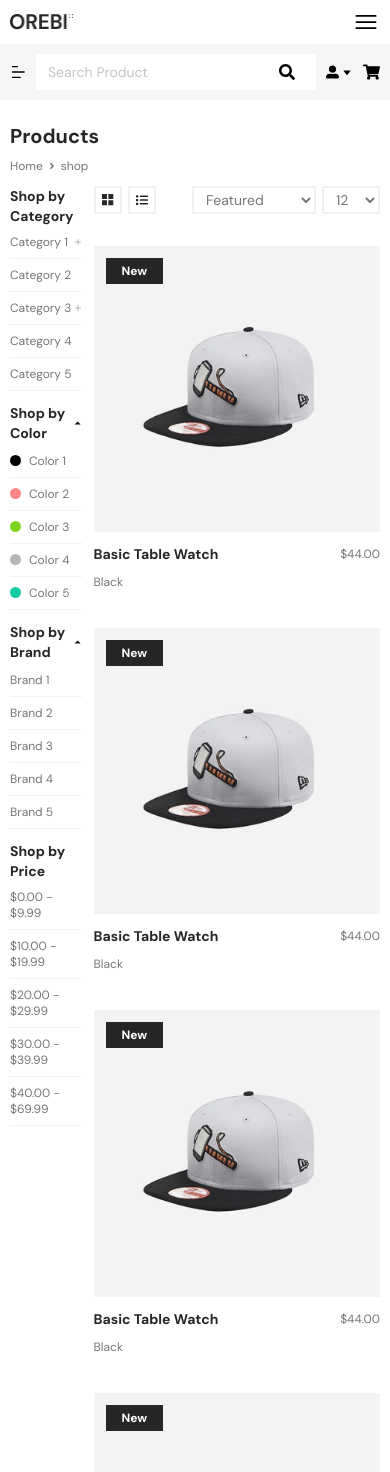
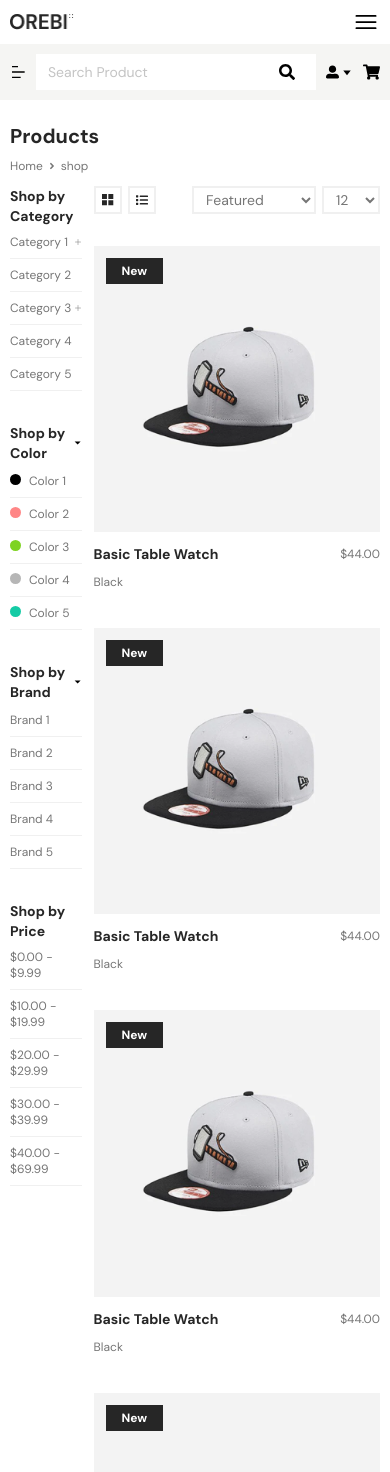
Before and after one commit to AK-Polash/oreby, a React (Create React App) app: page /shop in a window 390 px wide. Shown: the top 1472 px of the page. Built offline with nearby package versions, Linux system fonts and the light colour scheme.

Commit message:
Left side Menu item of Shop page completed without Responsive
1.Occur a huge change on the Shop Page Left Sidebar.

2. Removed the SidebarDropDownToggler, SideBarMenuItemListItem

```diff
--- a/src/Data/Data.js
+++ b/src/Data/Data.js
@@ -1,49 +1,49 @@
 let category = [
   {
-    cat: "Category 1",
-    subCategory: [{ cat: "Sub Category 1" }, { cat: "Sub Category 2" }],
+    name: "Category 1",
+    subCategory: [{ name: "Sub Category 1" }, { name: "Sub Category 2" }],
   },
   {
-    cat: "Category 2",
+    name: "Category 2",
   },
   {
-    cat: "Category 3",
+    name: "Category 3",
     subCategory: [
-      { cat: "Sub Category 1" },
-      { cat: "Sub Category 2" },
-      { cat: "Sub Category 3" },
+      { name: "Sub Category 1" },
+      { name: "Sub Category 2" },
+      { name: "Sub Category 3" },
     ],
   },
   {
-    cat: "Category 4",
+    name: "Category 4",
   },
   {
-    cat: "Category 5",
+    name: "Category 5",
   },
 ];
 
 let color = [
-  { title: "Color 1", color: "#000000" },
-  { title: "Color 2", color: "#FF8686" },
-  { title: "Color 3", color: "#7ED321" },
-  { title: "Color 4", color: "#B6B6B6" },
-  { title: "Color 5", color: "#15CBA5" },
+  { name: "Color 1", colorCode: "#000000" },
+  { name: "Color 2", colorCode: "#FF8686" },
+  { name: "Color 3", colorCode: "#7ED321" },
+  { name: "Color 4", colorCode: "#B6B6B6" },
+  { name: "Color 5", colorCode: "#15CBA5" },
 ];
 
 let brand = [
-  { title: "Brand 1" },
-  { title: "Brand 2" },
-  { title: "Brand 3" },
-  { title: "Brand 4" },
-  { title: "Brand 5" },
+  { name: "Brand 1" },
+  { name: "Brand 2" },
+  { name: "Brand 3" },
+  { name: "Brand 4" },
+  { name: "Brand 5" },
 ];
 
 let price = [
-  { priceRange: "$0.00 - $9.99" },
-  { priceRange: "$10.00 - $19.99" },
-  { priceRange: "$20.00 - $29.99" },
-  { priceRange: "$30.00 - $39.99" },
-  { priceRange: "$40.00 - $69.99" },
+  { name: "$0.00 - $9.99" },
+  { name: "$10.00 - $19.99" },
+  { name: "$20.00 - $29.99" },
+  { name: "$30.00 - $39.99" },
+  { name: "$40.00 - $69.99" },
 ];
 
 export { category, color, brand, price };
--- a/src/components/layout/SideBarDropDownToggler.js
+++ /dev/null
@@ -1,25 +0,0 @@
-import React from "react";
-
-const SideBarDropDownToggler = (props) => {
-  return (
-    <>
-      {props.withIcon ? (
-        <div className={props.mainClassName} onClick={props.onClick}>
-          <props.as className={props.headingClassName}>
-            {props.heading}
-          </props.as>
-
-          {props.toggler ? (
-            <props.iconOne className={props.iconOneClassName} />
-          ) : (
-            <props.iconTwo className={props.iconTwoClassName} />
-          )}
-        </div>
-      ) : (
-        <props.as>{props.heading}</props.as>
-      )}
-    </>
-  );
-};
-
-export default SideBarDropDownToggler;
--- a/src/components/layout/SideBarMenu.js
+++ b/src/components/layout/SideBarMenu.js
@@ -7,32 +7,27 @@ const SideBarMenu = ({ className }) => {
     <div className={className}>
       <SideBarMenuItem
         dropDown={false}
-        heading="Shop by Category"
+        headingTitle="Shop by Category"
         headingClassName="w-full font-dm font-bold text-sm lg:text-base 2xl:text-xl text-primary"
-        isSingle={true}
         data={category}
-        nested={true}
       />
       <SideBarMenuItem
         dropDown={true}
-        heading="Shop by Color"
+        headingTitle="Shop by Color"
         headingClassName="w-full font-dm font-bold text-sm lg:text-base 2xl:text-xl text-primary"
         data={color}
-        isSingle={false}
       />
       <SideBarMenuItem
         dropDown={true}
-        heading="Shop by Brand"
+        headingTitle="Shop by Brand"
         headingClassName="w-full font-dm font-bold text-sm lg:text-base 2xl:text-xl text-primary"
         data={brand}
-        isSingle={true}
       />
       <SideBarMenuItem
         dropDown={false}
-        heading="Shop by Price"
+        headingTitle="Shop by Price"
         headingClassName="w-full font-dm font-bold text-sm lg:text-base 2xl:text-xl text-primary"
         data={price}
-        isSingle={true}
       />
     </div>
   );
--- a/src/components/layout/SideBarMenuItem.js
+++ b/src/components/layout/SideBarMenuItem.js
@@ -1,122 +1,80 @@
 import React, { useState } from "react";
 import SideBarMenuItemList from "./SideBarMenuItemList";
-import SideBarMenuItemListItem from "./SideBarMenuItemListItem";
-import SideBarDropDownToggler from "./SideBarDropDownToggler";
 import { GoTriangleDown, GoTriangleUp } from "react-icons/go";
-import { BsPlusLg } from "react-icons/bs";
-import { CgMathMinus } from "react-icons/cg";
 
 const SideBarMenuItem = ({
   dropDown,
-  heading,
+  headingTitle,
   headingClassName,
   data,
-  isSingle,
-  nested,
 }) => {
   let [show, setShow] = useState(true);
-  let [see, setSee] = useState(false);
 
   return (
-    <>
+    <div className="mb-8">
       {dropDown ? (
-        <div className="mb-3 md:mb-5 lg:mb-7 2xl:mb-12">
-          <SideBarDropDownToggler
-            toggler={show}
+        <div
           onClick={() => setShow(!show)}
-            mainClassName="mb-[2px] flex cursor-pointer items-center justify-between lg:mb-1 2xl:mb-4"
-            heading={heading}
-            headingClassName={headingClassName}
-            as="h3"
-            withIcon={true}
-            iconOne={GoTriangleUp}
-            iconOneClassName="text-[8px] md:text-[10px] lg:text-xs 2xl:text-sm"
-            iconTwo={GoTriangleDown}
-            iconTwoClassName="text-[8px] md:text-[10px] lg:text-xs 2xl:text-sm"
-          />
+          className="mb-[2px] flex cursor-pointer items-center justify-between lg:mb-1 2xl:mb-4"
+        >
+          <h3 className={headingClassName}> {headingTitle} </h3>
 
-          {show && (
-            <SideBarMenuItemList className="w-full">
-              {data.map((item, index) => (
-                <SideBarMenuItemListItem
-                  key={index}
-                  className="border-b-[1px] border-smoke py-2 font-dm text-xs font-normal text-secondary lg:py-3 lg:text-sm xl:text-base 2xl:py-5"
-                  isSingle={isSingle}
-                  listTitle={item.title}
-                  listColor={item.color}
-                  subChild={false}
-                />
-              ))}
-            </SideBarMenuItemList>
+          {show ? (
+            <GoTriangleDown className="text-[8px] md:text-[10px] lg:text-xs 2xl:text-sm" />
+          ) : (
+            <GoTriangleUp className="text-[8px] md:text-[10px] lg:text-xs 2xl:text-sm" />
           )}
         </div>
       ) : (
-        <div>
-          <h3 className={headingClassName}> {heading} </h3>
+        <h3 className={headingClassName}> {headingTitle} </h3>
+      )}
 
-          {nested ? (
-            <SideBarMenuItemList className="mb-3 w-full lg:mb-6">
+      {show && (
+        <>
           {data.map((item, index) => (
-                <>
-                  <SideBarMenuItemListItem
-                    key={index}
-                    className="border-b-[1px] border-smoke py-2 font-dm text-xs font-normal text-secondary lg:py-3 lg:text-sm xl:text-base 2xl:py-5"
-                    subChild={true}
+            <div key={index} className="kire">
+              {item.subCategory ? (
+                <SideBarMenuItemList
+                  subdrop={"true"}
+                  listTitle={item.name}
+                  color={item.colorCode}
                 >
-                    {item.subCategory ? (
-                      <SideBarDropDownToggler
-                        toggler={see}
-                        mainClassName="flex cursor-pointer items-center justify-between"
-                        onClick={() => setSee(!see)}
-                        heading={item.cat}
-                        as="div"
-                        iconOne={CgMathMinus}
-                        iconOneClassName="text-xs lg:text-base"
-                        iconTwo={BsPlusLg}
-                        iconTwoClassName="text-[8px] lg:text-xs"
-                        withIcon={true}
-                      />
-                    ) : (
-                      <SideBarDropDownToggler
-                        withIcon={false}
-                        heading={item.cat}
-                        as="div"
-                      />
-                    )}
-                  </SideBarMenuItemListItem>
-
-                  <div className="w-full">
-                    {see &&
-                      item.subCategory &&
-                      item.subCategory.map((subItem, subIndex) => (
-                        <SideBarMenuItemListItem
+                  {item.subCategory.map((subItem, subIndex) => (
+                    <h3
                       key={subIndex}
                       className="border-b-[1px] border-smoke py-2 font-dm text-xs font-normal text-secondary lg:py-3 lg:text-sm xl:text-base 2xl:py-5"
-                          isSingle={isSingle}
-                          listTitle={subItem.cat}
-                          subChild={false}
-                        />
-                      ))}
-                  </div>
-                </>
+                    >
+                      {subItem.colorCode && (
+                        <span
+                          className="mr-2 inline-block h-[11px] w-[11px] rounded-[50%]"
+                          style={{ background: subItem.colorCode }}
+                        ></span>
+                      )}
+
+                      {subItem.name}
+                    </h3>
                   ))}
                 </SideBarMenuItemList>
               ) : (
-            <SideBarMenuItemList className="w-full">
-              {data.map((item, index) => (
-                <SideBarMenuItemListItem
-                  key={index}
+                <h2
+                  subdrop={"false"}
                   className="border-b-[1px] border-smoke py-2 font-dm text-xs font-normal text-secondary lg:py-3 lg:text-sm xl:text-base 2xl:py-5"
-                  isSingle={isSingle}
-                  listTitle={item.priceRange}
-                  subChild={false}
-                />
-              ))}
-            </SideBarMenuItemList>
+                >
+                  {item.colorCode && (
+                    <span
+                      className="mr-2 inline-block h-[11px] w-[11px] rounded-[50%]"
+                      style={{ background: item.colorCode }}
+                    ></span>
+                  )}
+
+                  {item.name}
+                </h2>
               )}
             </div>
+          ))}
+        </>
       )}
-    </>
+    </div>
   );
 };
 
--- a/src/components/layout/SideBarMenuItemList.js
+++ b/src/components/layout/SideBarMenuItemList.js
@@ -1,7 +1,39 @@
-import React from "react";
+import React, { useState } from "react";
+import { BsPlusLg } from "react-icons/bs";
+import { CgMathMinus } from "react-icons/cg";
 
-const SideBarMenuItemList = ({ className, children }) => {
-  return <div className={className}> {children} </div>;
+const SideBarMenuItemList = ({ subdrop, listTitle, children, color }) => {
+  let [show, setShow] = useState(false);
+
+  return (
+    <>
+      {subdrop && (
+        <div
+          onClick={() => setShow(!show)}
+          className="flex cursor-pointer items-center justify-between border-b-[1px] border-smoke py-2 font-dm text-xs font-normal text-secondary lg:py-3 lg:text-sm xl:text-base 2xl:py-5"
+        >
+          <h2 className="font-dm text-xs font-normal text-secondary lg:text-sm xl:text-base">
+            {color && (
+              <span
+                className="mr-2 inline-block h-[11px] w-[11px] rounded-[50%]"
+                style={{ background: color }}
+              ></span>
+            )}
+
+            {listTitle}
+          </h2>
+
+          {show ? (
+            <CgMathMinus className="text-[8px] md:text-[12px] lg:text-sm 2xl:text-base" />
+          ) : (
+            <BsPlusLg className="text-[8px] md:text-[10px] lg:text-xs 2xl:text-sm" />
+          )}
+        </div>
+      )}
+
+      {show && <div className="md:pl-3"> {children} </div>}
+    </>
+  );
 };
 
 export default SideBarMenuItemList;
--- a/src/components/layout/SideBarMenuItemListItem.js
+++ /dev/null
@@ -1,31 +0,0 @@
-import React from "react";
-
-const SideBarMenuItemListItem = ({
-  className,
-  listTitle,
-  isSingle,
-  listColor,
-  subChild,
-  children,
-}) => {
-  return (
-    <div className={className}>
-      {!subChild && (
-        <>
-          {!isSingle && (
-            <div
-              className="float-left mt-[2px] mr-2 h-[11px] w-[11px] rounded-[50%] md:mt-[3px] lg:mt-[4px] xl:mr-[10px] xl:mt-[6px] "
-              style={{ background: listColor }}
-            ></div>
-          )}
-
-          <span className="overflow-hidden"> {listTitle} </span>
-        </>
-      )}
-
-      {children}
-    </div>
-  );
-};
-
-export default SideBarMenuItemListItem;
```
Lines whose indentation alone changed are shown as unchanged.
